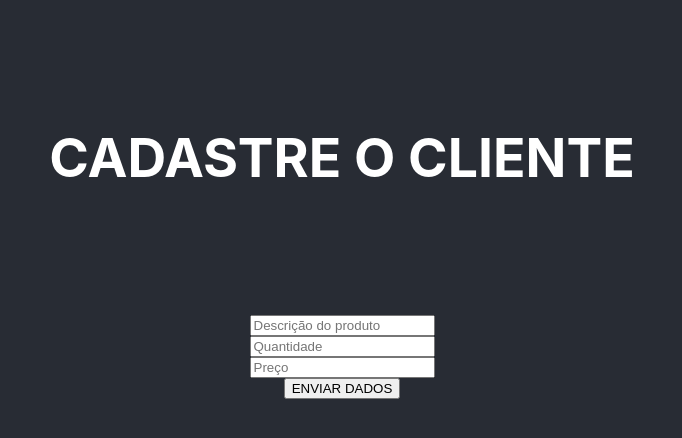
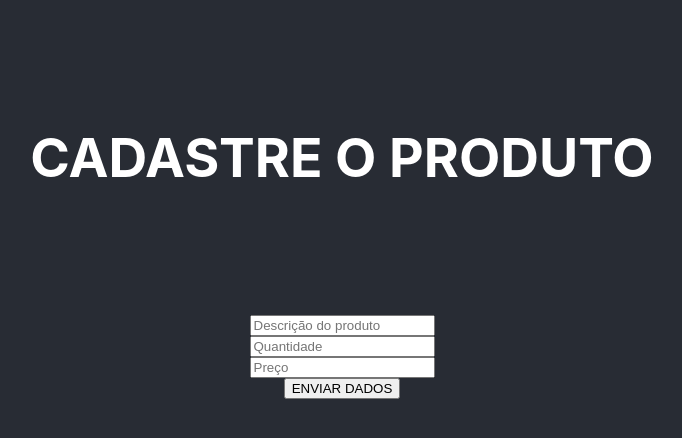
Before and after one commit to AdamsFlorisbal/Desafio2_HiringCoders, a React (Create React App) app: page /Produtos in a window 1280 px wide. Shown: the top 438 px of the page, without its empty margins (298-980 px from the left). Built offline with nearby package versions, Linux system fonts and the light colour scheme.

Commit message:
CORREÇÃO

```diff
--- a/src/pages/Produtos/index.js
+++ b/src/pages/Produtos/index.js
@@ -33,7 +33,7 @@ function Page() {
     return(
         <div class="App-color">
             <div class="App-cliente">
-                <h6>CADASTRE O CLIENTE</h6>
+                <h6>CADASTRE O PRODUTO</h6>
                 <form class="App-form" onSubmit={onSubmit}>
                     <input value={nome} onChange={handleNome} placeholder="Descrição do produto"/>
                     <input value={quantidade} onChange={handleQuantidade} placeholder="Quantidade" />
```
